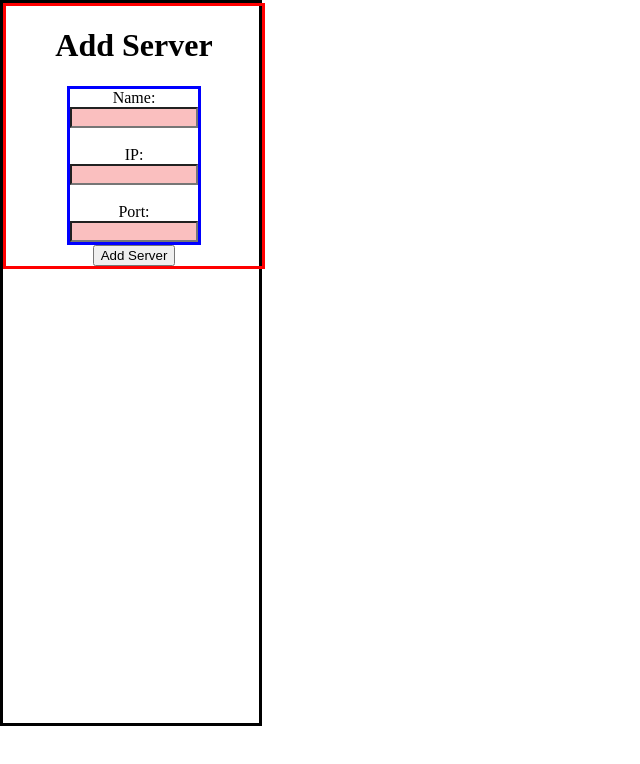
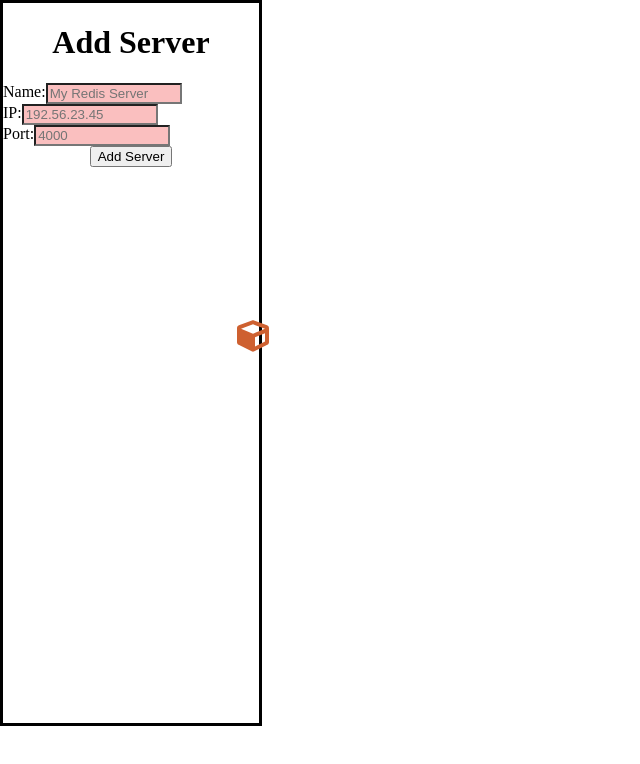
Before and after one commit to oslabs-beta/Revis, a Next.js app: page /dashboard in a window 1280 px wide. Shown: the top 764 px of the page, without its empty margins (0-640 px from the left). Built offline with nearby package versions, Linux system fonts and the light colour scheme.

Commit message:
Added collapsable side bar with preliminary styling

```diff
--- a/components/LeftSideHomeScreen.tsx
+++ b/components/LeftSideHomeScreen.tsx
@@ -1,6 +1,6 @@
-import styles from "../styles/LeftSide.module.scss";
-import { FontAwesomeIcon } from "@fortawesome/react-fontawesome";
-import { faCube } from "@fortawesome/free-solid-svg-icons";
+import styles from '../styles/LeftSide.module.scss';
+import { FontAwesomeIcon } from '@fortawesome/react-fontawesome';
+import { faCube } from '@fortawesome/free-solid-svg-icons';
 
 function LogoHomeScreen() {
   return (
--- a/components/Server.tsx
+++ b/components/Server.tsx
@@ -3,10 +3,13 @@ import styles from '../styles/Server.module.scss';
 export default function Server(props) {
   const { name, IP, PORT } = props;
   return (
-    <div className={styles.server}>
-      <p>Name: {name}</p>
-      <p>IP: {IP}</p>
-      <p>PORT: {PORT}</p>
+    <div className={styles.serverWrapper}>
+      <div className={styles.removeServer}></div>
+      <div className={styles.server}>
+        <p>Name: {name}</p>
+        <p>IP: {IP}</p>
+        <p>Port: {PORT}</p>
+      </div>
     </div>
   );
 }
--- a/components/ServerAdd.tsx
+++ b/components/ServerAdd.tsx
@@ -5,29 +5,20 @@ import isIp from 'is-ip';
 function ServerAdd(props) {
   const { addServer } = props;
 
-  const IP_REG_EX =
+  const IP_REG_EX: string =
     '^((?:[0-9]|[1-9][0-9]|1[0-9][0-9]|2[0-4][0-9]|25[0-5])[.]){3}(?:[0-9]|[1-9][0-9]|1[0-9][0-9]|2[0-4][0-9]|25[0-5])$';
-  const PORT_REG_EX = '[0-9]{4}';
+  const PORT_REG_EX: string = '[0-9]{4}';
+
   const validityCheck = (e) => {
     const currentElem: HTMLInputElement = e.target;
-    if (!currentElem.validity.valid) {
-      if (currentElem.id === 'name') {
-        currentElem.nextSibling.innerHTML =
-          'Please input at least four characters';
-      } else if (currentElem.id === 'PORT') {
-        currentElem.nextSibling.innerHTML =
-          'Please input a proper port number (eg. 8080)';
-      } else {
-        currentElem.nextSibling.innerHTML =
-          'Please input a proper IP number (eg. 192.45.23.64)';
-      }
-    } else currentElem.nextSibling.innerHTML = '';
+    if (currentElem.validity.valid) currentElem.nextSibling.innerHTML = '';
   };
   return (
     <div className={styles.serverAddWrapper}>
       <h1> Add Server </h1>
       <form onSubmit={addServer} noValidate>
         <div className={styles.inputWrapper}>
+          <div className={styles.indivInputs}>
             <label>Name:</label>
             <input
               type="text"
@@ -36,11 +27,12 @@ function ServerAdd(props) {
               required
               onChange={validityCheck}
               minLength={4}
+              placeholder="My Redis Server"
             ></input>
-          <span></span>
+            <div className={styles.errorDiv}></div>
+          </div>
 
-          <br />
-
+          <div className={styles.indivInputs}>
             <label>IP:</label>
             <input
               type="text"
@@ -49,9 +41,12 @@ function ServerAdd(props) {
               required
               onChange={validityCheck}
               pattern={IP_REG_EX}
+              placeholder="192.56.23.45"
             ></input>
-          <span></span>
-          <br />
+            <div className={styles.errorDiv}></div>
+          </div>
+
+          <div className={styles.indivInputs}>
             <label>Port:</label>
             <input
               type="text"
@@ -60,8 +55,10 @@ function ServerAdd(props) {
               required
               onChange={validityCheck}
               pattern={PORT_REG_EX}
+              placeholder="4000"
             ></input>
-          <span></span>
+            <div className={styles.errorDiv}></div>
+          </div>
         </div>
         <input type="submit" value="Add Server" />
       </form>
--- a/components/ServerList.tsx
+++ b/components/ServerList.tsx
@@ -3,7 +3,13 @@ import styles from '../styles/ServerList.module.scss';
 export default function ServerList(props) {
   const { serverList } = props;
 
-  const servers = serverList.map((elem, index) => {
+  interface server {
+    name: string;
+    IP: string;
+    PORT: string;
+  }
+
+  const servers: server[] = serverList.map((elem, index) => {
     return (
       <Server key={index} name={elem.name} IP={elem.IP} PORT={elem.PORT} />
     );
--- a/components/Sidebar.tsx
+++ b/components/Sidebar.tsx
@@ -1,31 +1,94 @@
 import React, { useState } from 'react';
-import Link from 'next/link';
 import ServerAdd from './ServerAdd';
 import ServerList from './ServerList';
 import styles from '../styles/Sidebar.module.scss';
+import { FontAwesomeIcon } from '@fortawesome/react-fontawesome';
+import { faCube } from '@fortawesome/free-solid-svg-icons';
 
 function Sidebar(props) {
   const [sideBarHidden, showOrHideSideBar] = useState(false);
   const [serverList, updateList] = useState([]);
 
+  const validityCheck = (
+    nameElement: HTMLInputElement,
+    ipElement: HTMLInputElement,
+    portElement: HTMLInputElement
+  ) => {
+    if (!nameElement.validity.valid)
+      nameElement.nextSibling.innerHTML =
+        'Please input at least four characters';
+
+    if (!ipElement.validity.valid)
+      ipElement.nextSibling.innerHTML =
+        'Please input a proper IP number (eg. 192.45.23.64)';
+
+    if (!portElement.validity.valid)
+      portElement.nextSibling.innerHTML =
+        'Please input a proper port number (eg. 8080)';
+
+    const alreadyAddedServerIP: boolean = serverList.some(
+      (elem) => elem['IP'] === ipElement.value
+    );
+
+    const alreadyAddedServerName: boolean = serverList.some(
+      (elem) => elem['name'] === nameElement.value
+    );
+
+    if (alreadyAddedServerIP)
+      ipElement.nextSibling.innerHTML =
+        'This IP address has already been added. Please input a unique IP.';
+
+    if (alreadyAddedServerName)
+      nameElement.nextSibling.innerHTML =
+        'This name has already been added. Please enter a unique name.';
+
+    return (
+      nameElement.validity.valid &&
+      ipElement.validity.valid &&
+      portElement.validity.valid &&
+      !alreadyAddedServerIP &&
+      !alreadyAddedServerName
+    );
+  };
+
   const addServer = (e) => {
     e.preventDefault();
-    const name = document.querySelector('#name').value;
-    const IP = document.querySelector('#IP').value;
-    const PORT = document.querySelector('#PORT').value;
+    const name = document.querySelector('#name');
+    const IP = document.querySelector('#IP');
+    const PORT = document.querySelector('#PORT');
 
-    if (name.length <= 4 && PORT.length >= 4 && IP.length >= 7)
-      updateList(serverList.concat({ name, IP, PORT }));
+    if (validityCheck(name, IP, PORT)) {
+      updateList(
+        serverList.concat({ name: name.value, IP: IP.value, PORT: PORT.value })
+      );
+    }
   };
 
-  const removeServer = () => {
+  const removeServer = (e) => {
     let x = 1;
   };
 
+  const changeSidebarVisual = () => {
+    if (sideBarHidden) {
+      document.querySelector('#sideBar').style.width = '20%';
+      document.querySelector(`#${styles.cube}`).style.left = '18.5%';
+    } else {
+      document.querySelector('#sideBar').style.width = '0px';
+      document.querySelector('#sideBar').style.overflow = 'hidden';
+      document.querySelector(`#${styles.cube}`).style.left = '0%';
+    }
+    showOrHideSideBar(!sideBarHidden);
+  };
+
   return (
-    <div className={styles.sideBarWrapper}>
+    <div className={styles.sideBarWrapper} id="sideBar">
       <ServerAdd addServer={addServer} />
       <ServerList serverList={serverList} removeServer={removeServer} />
+      <FontAwesomeIcon
+        id={styles.cube}
+        icon={faCube}
+        onClick={changeSidebarVisual}
+      />
     </div>
   );
 }
--- a/styles/Server.module.scss
+++ b/styles/Server.module.scss
@@ -1,4 +1,14 @@
-.server {
-  border: solid black;
+.serverWrapper {
+  display: flex;
+  justify-content: center;
   text-align: center;
+  align-content: center;
+  .server {
+    border: solid black;
+    text-align: center;
+    border-radius: 1rem;
+    font-size: 0.8rem;
+    width: 8rem;
+    margin: 0.25rem;
+  }
 }
--- a/styles/ServerAdd.module.scss
+++ b/styles/ServerAdd.module.scss
@@ -1,18 +1,29 @@
 .serverAddWrapper {
-  border: solid red;
   width: 100%;
   display: flex;
   flex-direction: column;
   text-align: center;
 
   .inputWrapper {
-    justify-content: space-evenly;
-    border: solid blue;
-    display: flex;
-    flex-direction: column;
-    width: 50%;
-    margin: auto;
+    width: 100%;
+    text-align: left;
 
+    .indivInputs {
+      display: flex;
+
+      .errorDiv {
+        font-size: 0.5rem;
+        z-index: 1;
+        // position: fixed;
+      }
+    }
+
+    input {
+      width: 50%;
+      display: flex;
+      flex-direction: row;
+      justify-content: flex-start;
+    }
     input:focus {
       outline: none;
     }
--- a/styles/ServerList.module.scss
+++ b/styles/ServerList.module.scss
@@ -1,4 +1,26 @@
 .serverList {
   overflow: scroll;
+  display: flex;
+  flex-direction: column;
   scroll-behavior: smooth;
+  line-height: 0;
+  width: 100%;
+  align-items: center;
 }
+
+.serverList::-webkit-scrollbar-track {
+  -webkit-box-shadow: inset 0 0 6px rgba(0, 0, 0, 0.3);
+  border-radius: 10px;
+  background-color: #f5f5f5;
+}
+
+.serverList::-webkit-scrollbar {
+  width: 12px;
+  background-color: #f5f5f5;
+}
+
+.serverList::-webkit-scrollbar-thumb {
+  border-radius: 10px;
+  -webkit-box-shadow: inset 0 0 6px rgba(0, 0, 0, 0.3);
+  background-color: #d62929;
+}
--- a/styles/Sidebar.module.scss
+++ b/styles/Sidebar.module.scss
@@ -1,11 +1,25 @@
+@import './colorsAndFonts.scss';
+
 .sideBarWrapper {
   display: flex;
   flex-direction: column;
+  border: solid black;
   position: fixed;
   top: 0;
   left: 0;
-  border: solid black;
   width: 20%;
   height: 45rem;
   text-align: center;
+  transition: 0.5s ease;
+
+  #cube {
+    position: fixed;
+    top: 40%;
+    left: 18.5%;
+    width: 4vh;
+    color: $logoRed;
+    height: 4vh;
+    cursor: pointer;
+    transition: 0.75s ease;
+  }
 }
```
Lines whose indentation alone changed are shown as unchanged.
